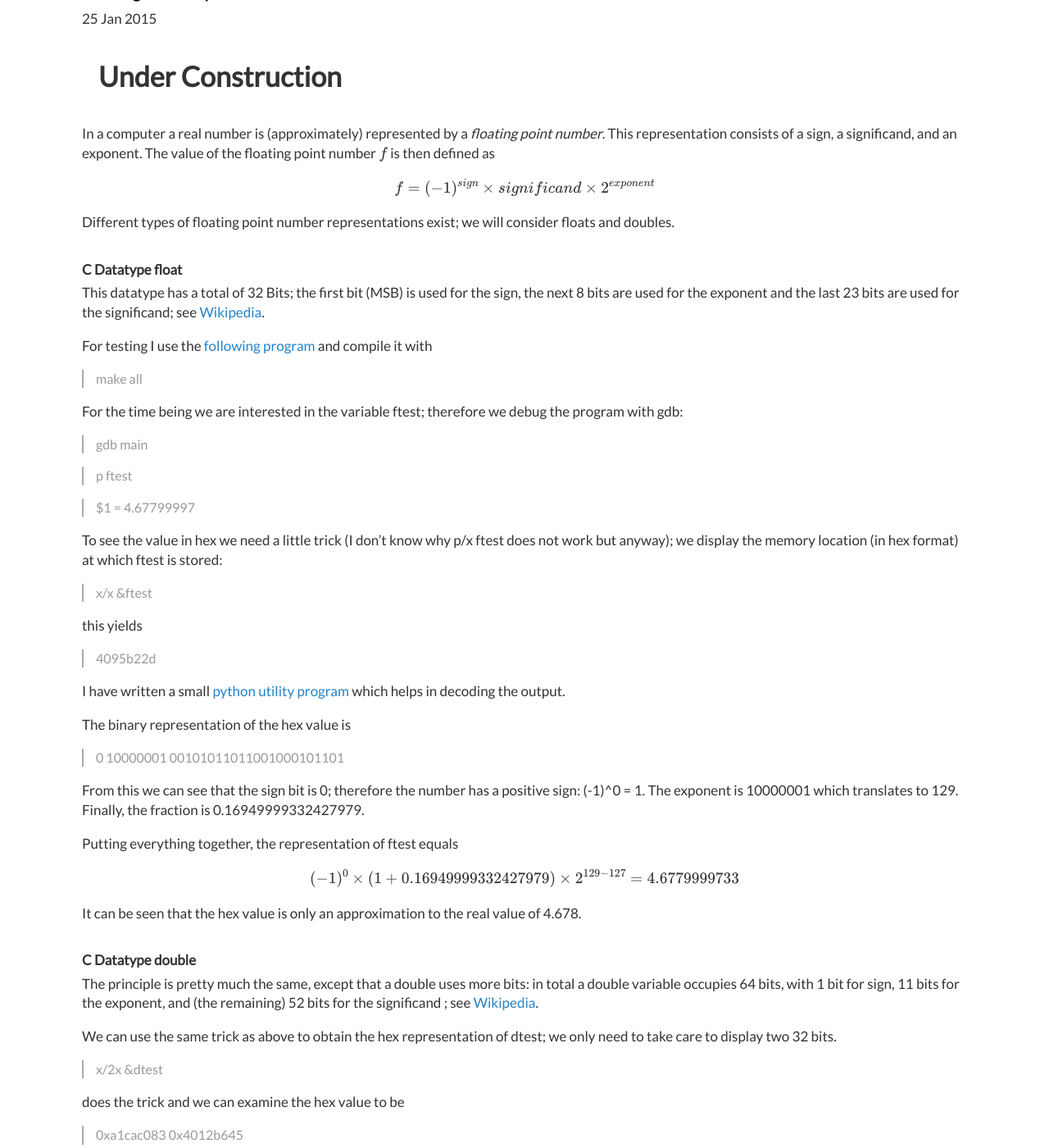
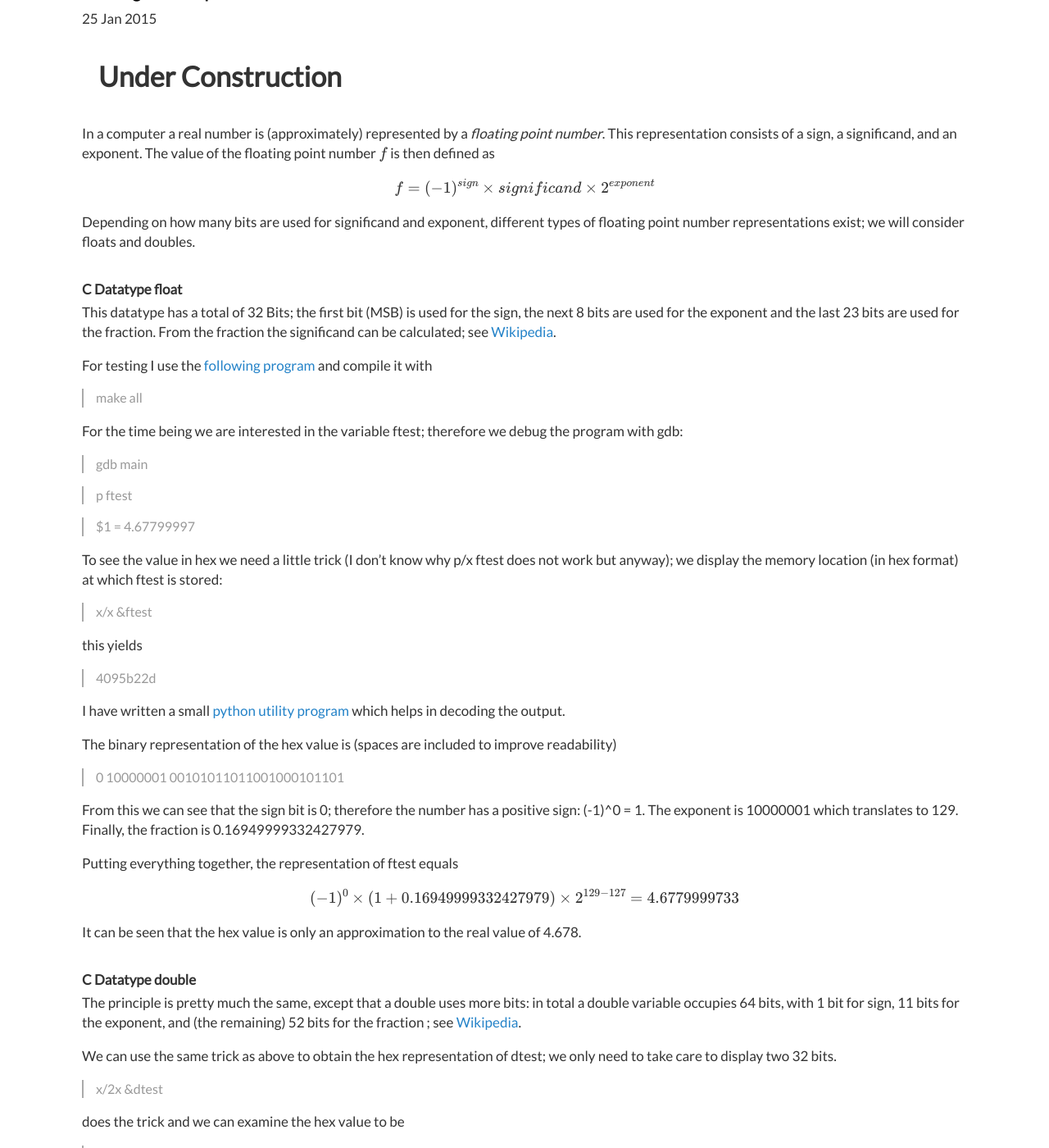
Before and after one commit to ClemensFMN/asm-stuff, a Jekyll site: the page built from _posts/2015-01-25-Floating-Point-Numbers.md, in a window 1280 px wide and 1400 px high, scrolled down 191 px. Shown: the whole window at 82% size. Built offline with Jekyll 4.4.1, drawn with Linux system fonts in a browser that asks for light colours; Markdown is read by kramdown in place of the engine named in the settings; formulas are drawn with MathJax 3; comment, search, counter and statistics services are not loaded; some of the changed text lies outside the part shown.

Commit message:
some improvements

```diff
--- a/_posts/2015-01-25-Floating-Point-Numbers.md
+++ b/_posts/2015-01-25-Floating-Point-Numbers.md
@@ -16,14 +16,16 @@ $$
 f = (-1)^{sign} \times significand \times 2^{exponent}
 $$
 
-Different types of floating point number representations exist; we will
-consider floats and doubles.
+Depending on how many bits are used for significand and exponent, different
+types of floating point number representations exist; we will consider floats
+and doubles.
 
 ### C Datatype float ###
 
 This datatype has a total of 32 Bits; the first bit (MSB) is used for the
 sign, the next 8 bits are used for the exponent and the last 23 bits are used
-for the significand; see [Wikipedia](http://en.wikipedia.org/wiki/Single-precision_floating-point_format).
+for the fraction. From the fraction the significand can be calculated; see
+[Wikipedia](http://en.wikipedia.org/wiki/Single-precision_floating-point_format).
 
 For testing I use the
 [following program](<https://github.com/ClemensFMN/asm-stuff/tree/master/floatingpoint_repr/main.c>) and compile it with
@@ -55,9 +57,10 @@ I have written a small
 [python utility program](https://github.com/ClemensFMN/asm-stuff/blob/master/floatingpoint_repr/util.py)
 which helps in decoding the output.
 
-The binary representation of the hex value is
+The binary representation of the hex value is (spaces are included to improve
+readability)
 
-> 0  10000001  00101011011001000101101
+> 0      10000001      00101011011001000101101
 
 From this we can see that the sign bit is 0; therefore the number has a
 positive sign: (-1)^0 = 1. The exponent is 10000001 which translates to 129.
@@ -76,7 +79,7 @@ of 4.678.
 
 The principle is pretty much the same, except that a double uses more bits: in total
 a double variable occupies 64 bits, with 1 bit for sign, 11 bits for the
-exponent, and (the remaining) 52 bits for the significand ; see
+exponent, and (the remaining) 52 bits for the fraction ; see
 [Wikipedia](http://en.wikipedia.org/wiki/Double-precision_floating-point_format).
 
 We can use the same trick as above to obtain the hex representation of dtest;
@@ -92,3 +95,14 @@ These are two 32 bit hex values; however, we need to "convert" them into one
 64 bit variable. Simple concatenation does the trick and we arrive at the (64
 bit) hex value 0xa1cac0834012b645. Throwing this into the python script, we
 obtain 4.678. Seems as if the approximation were better in this case...
+
+
+
+### General Notes ###
+
+There are infinitely many real numbers, but there are only a limited number of
+floating point numbers (depending on the number of bits used ) -> In most
+cases, a real number can not be exactely represented with a floating point
+number.
+
+The significand can be
```
